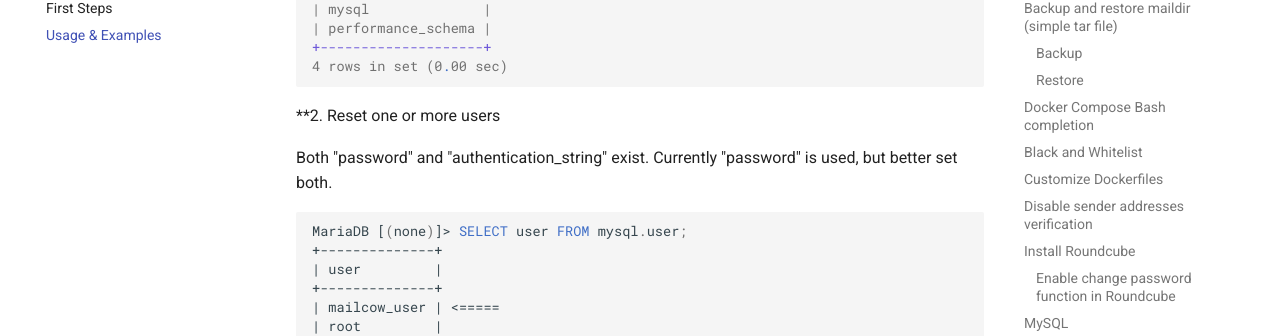
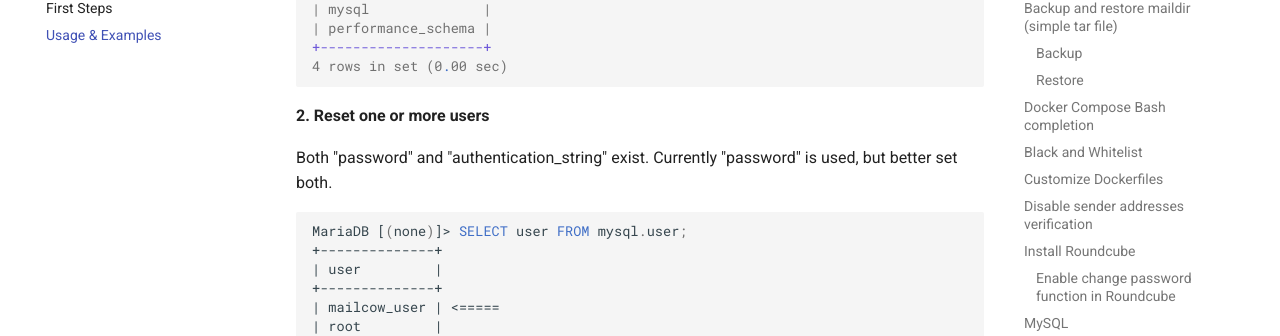
Before and after one commit to Imtiajrex/mailcow-dockerized, an MkDocs documentation site: the page built from docs/u_and_e.md, in a window 1280 px wide and 900 px high, scrolled down 5234 px. Shown: the part 154-490 px from the top of the window. Built offline with MkDocs 1.6.1 and Material for MkDocs 9.7.7, drawn with Linux system fonts in a browser that asks for light colours; comment, search, counter and statistics services are not loaded; old or Windows-style settings are respelled for this version of MkDocs.

Commit message:
Fix typo

````diff
--- a/docs/u_and_e.md
+++ b/docs/u_and_e.md
@@ -240,7 +240,7 @@ MariaDB [(none)]> show databases;
 4 rows in set (0.00 sec)
 ```
 
-**2\. Reset one or more users
+**2\. Reset one or more users**
 
 Both "password" and "authentication_string" exist. Currently "password" is used, but better set both.
 
````
